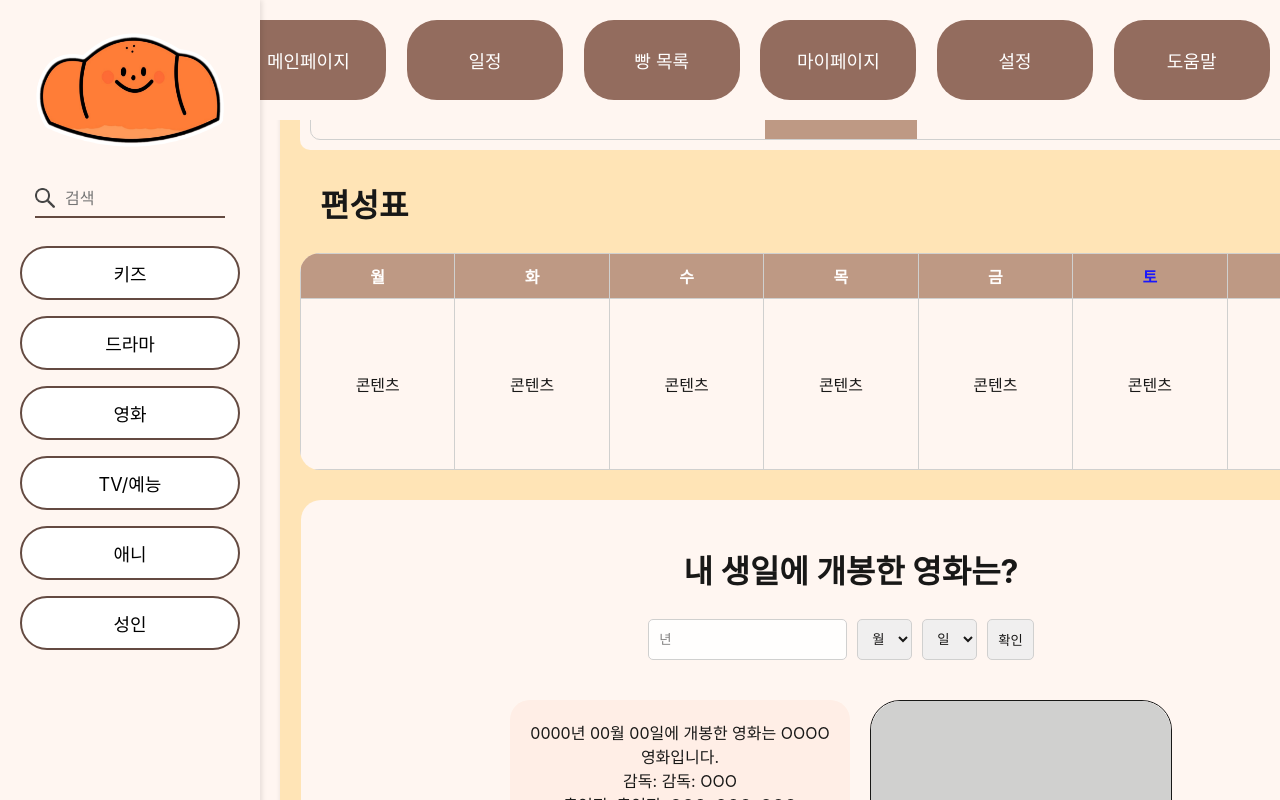
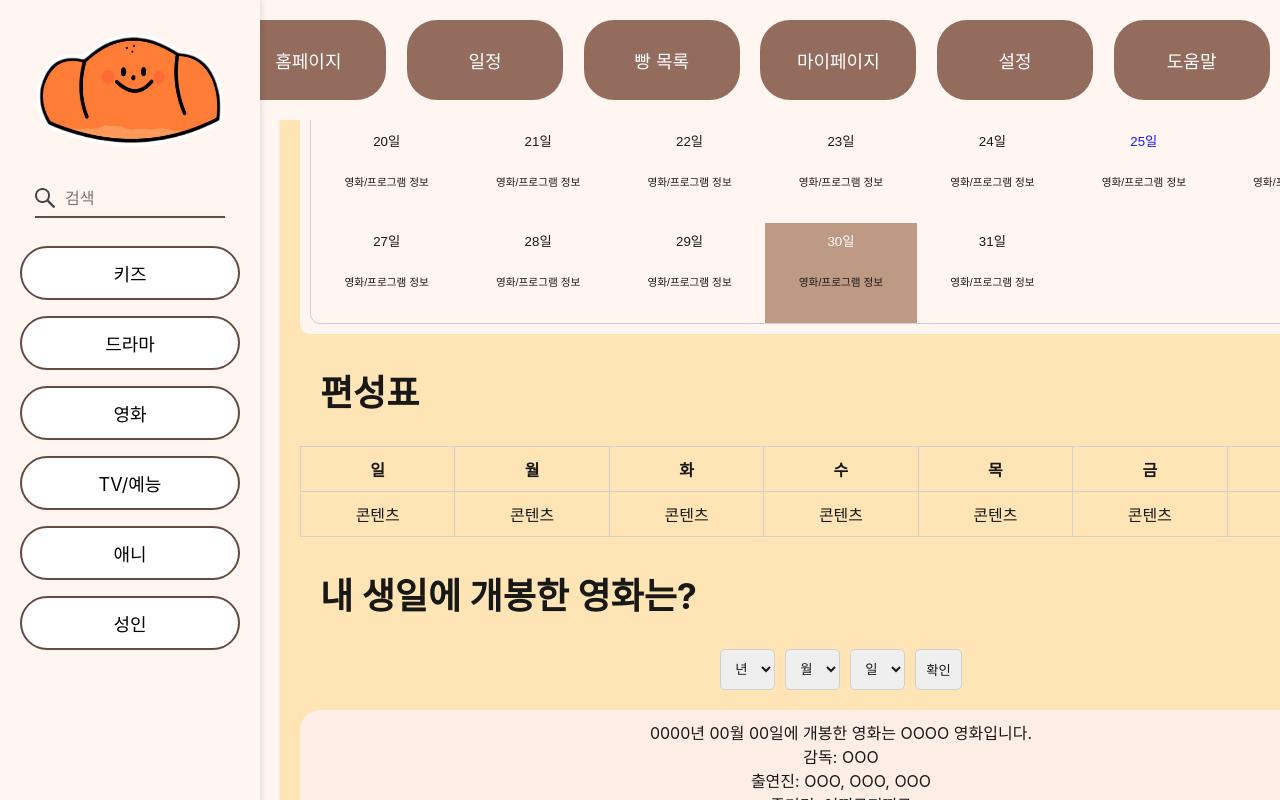
Before and after one commit to BBanggoood/FrontEnd, a React (Create React App) app in the folder bbanggood/: page /schedule in a window 1280 px wide. Both pictures are taken after a click on the button "확인". Built offline with nearby package versions, Linux system fonts and the light colour scheme.

Commit message:
Revert "[태헌] 일정 페이지 구현"

```diff
--- a/bbanggood/src/CSS/SchedulePage.css
+++ b/bbanggood/src/CSS/SchedulePage.css
@@ -24,9 +24,7 @@
 .schedule-page-timetable h2,
 .schedule-page-birthday-movie h2 {
     font-family: 'Inter', sans-serif;
-
-    font-size: 32px;
-
+    font-size: 36px;
     color: #000;
     text-align: left;
     margin-left: 20px;
@@ -102,16 +100,6 @@
     border-radius: 10px 10px 0 0;
 }
 
-
-.react-calendar__month-view__weekdays__weekday--weekend:nth-child(6) abbr {
-    color: blue !important; /* 토요일의 텍스트 색상을 파란색으로 변경 */
-}
-
-.react-calendar__month-view__weekdays__weekday--weekend:nth-child(7) abbr {
-    color: red !important; /* 일요일의 텍스트 색상을 빨간색으로 변경 */
-}
-
-
 .saturday {
     color: blue; /* 토요일의 날짜를 파란색으로 변경 */
 }
@@ -129,11 +117,6 @@
 .schedule-page-timetable table {
     width: 100%;
     border-collapse: collapse;
-
-    background-color: #FFF6F1; /* 편성표 배경색: 이 부분에서 색상을 변경하세요 */
-    border-radius: 20px;
-    overflow: hidden;
-
 }
 
 .schedule-page-timetable th,
@@ -141,37 +124,6 @@
     padding: 10px;
     border: 1px solid #ccc;
     text-align: center;
-}
-
-.schedule-page-timetable th {
-    background-color: #B89079;
-    color: #FFF;
-    font-weight: bold;
-    font-size: 1em;
-}
-
-.schedule-page-timetable th:nth-child(6) {
-    color: blue; /* 토요일 텍스트 색상을 파란색으로 변경 */
-}
-
-.schedule-page-timetable th:nth-child(7) {
-    color: red; /* 일요일 텍스트 색상을 빨간색으로 변경 */
-}
-
-.schedule-page-timetable td {
-    height: 150px; /* 콘텐츠 박스 크기를 2.5배로 늘림 (기존 높이의 2.5배) */
-    /* height는 필요에 따라 조정할 수 있습니다 */
-}
-
-.schedule-page-birthday-movie {
-    display: flex;
-    flex-direction: column;
-    align-items: center;
-    background-color: #FFF6F1;
-    border-radius: 20px;
-    padding: 20px;
-    width: 1040px; /* 박스의 너비를 줄여서 노란색 박스를 넘지 않도록 조정 */
-    margin: 0 auto; /* 가운데 정렬 */
 }
 
 .birthday-movie-inputs {
@@ -182,46 +134,15 @@
 }
 
 .birthday-movie-inputs select,
-
-.birthday-movie-inputs button,
-.birthday-movie-inputs input {
-
+.birthday-movie-inputs button {
     padding: 10px;
     border-radius: 5px;
     border: 1px solid #ccc;
 }
 
-
-.birthday-movie-info-container {
-    display: flex;
-    gap: 20px;
-    margin-top: 20px;
-}
-
 .birthday-movie-info {
     background: #FFEEE5;
     border-radius: 20px;
-    padding: 20px;
+    padding: 10px;
     text-align: center;
-    width: 300px; /* 박스의 너비 조정 */
-    height: 150px;
 }
-
-.movie-poster {
-    width: 300px;
-    height: 400px;
-    background-color: #fff;
-    border: 1px solid #000;
-    border-radius: 30px;
-    display: flex;
-    align-items: center;
-    justify-content: center;
-    color: #ccc;
-    font-size: 1.2em;
-}
-
-.movie-poster img {
-    width: 100%;
-    height: 100%;
-    border-radius: 30px;
-}
--- a/bbanggood/src/Components/Layout.js
+++ b/bbanggood/src/Components/Layout.js
@@ -20,7 +20,7 @@ const Layout = () => {
             </div>
             <div className="layout-topbar">
                 <div className="layout-topbar-menu">
-                    <Link to="/mainpage">메인페이지</Link>
+                    <Link to="/mainpage">홈페이지</Link>
                     <Link to="/schedule">일정</Link>
                     <Link to="/bread-list">빵 목록</Link>
                     <Link to="/mypage">마이페이지</Link>
--- a/bbanggood/src/Components/SchedulePage.js
+++ b/bbanggood/src/Components/SchedulePage.js
@@ -18,8 +18,6 @@ const SchedulePage = () => {
       director: '감독: OOO',
       cast: '출연진: OOO, OOO, OOO',
       synopsis: '줄거리: 어쩌구저쩌구',
-      poster: 'https://via.placeholder.com/300x400' // 포스터 URL 예시
-
     });
   };
 
@@ -64,16 +62,16 @@ const SchedulePage = () => {
         </div>
         <div className="schedule-page-timetable">
           <h2>편성표</h2>
-          <table className="timetable">
+          <table>
             <thead>
               <tr>
+                <th>일</th>
                 <th>월</th>
                 <th>화</th>
                 <th>수</th>
                 <th>목</th>
                 <th>금</th>
                 <th>토</th>
-                <th>일</th>
               </tr>
             </thead>
             <tbody>
@@ -92,9 +90,9 @@ const SchedulePage = () => {
         <div className="schedule-page-birthday-movie">
           <h2>내 생일에 개봉한 영화는?</h2>
           <div className="birthday-movie-inputs">
-
-            <input type="text" placeholder="년" />
-
+            <select>
+              <option>년</option>
+            </select>
             <select>
               <option>월</option>
             </select>
@@ -103,23 +101,15 @@ const SchedulePage = () => {
             </select>
             <button onClick={handleCheckMovie}>확인</button>
           </div>
-
-          <div className="birthday-movie-info-container">
-            {movieInfo && (
-              <div className="birthday-movie-info">
-                <div>{movieInfo.date}에 개봉한 영화는 {movieInfo.movie}입니다.</div>
-                <div>감독: {movieInfo.director}</div>
-                <div>출연진: {movieInfo.cast}</div>
-                <div>줄거리: {movieInfo.synopsis}</div>
-              </div>
-            )}
-            {movieInfo && movieInfo.poster && (
-              <div className="movie-poster">
-                <img src={movieInfo.poster} alt="포스터" />
-              </div>
-            )}
-          </div>
-
+          {movieInfo && (
+            <div className="birthday-movie-info">
+              <div>{movieInfo.date}에 개봉한 영화는 {movieInfo.movie}입니다.</div>
+              <div>{movieInfo.director}</div>
+              <div>{movieInfo.cast}</div>
+              <div>{movieInfo.synopsis}</div>
+              <div className="movie-poster">포스터</div>
+            </div>
+          )}
         </div>
       </div>
     </div>
```
